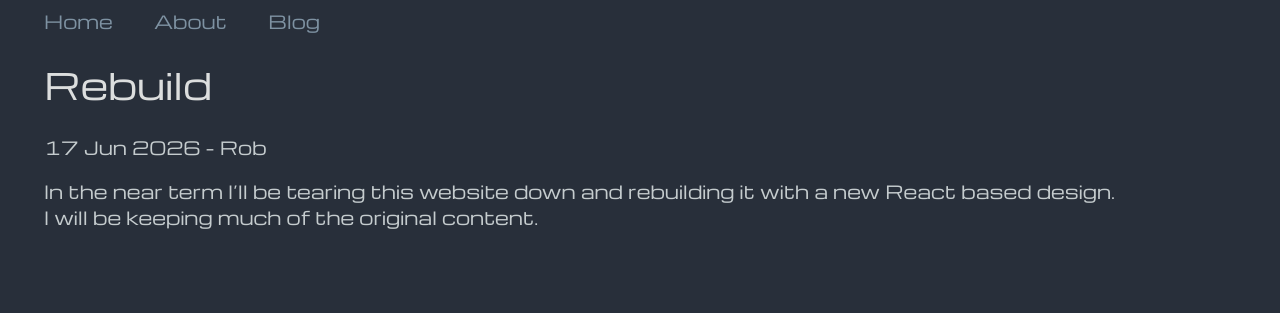
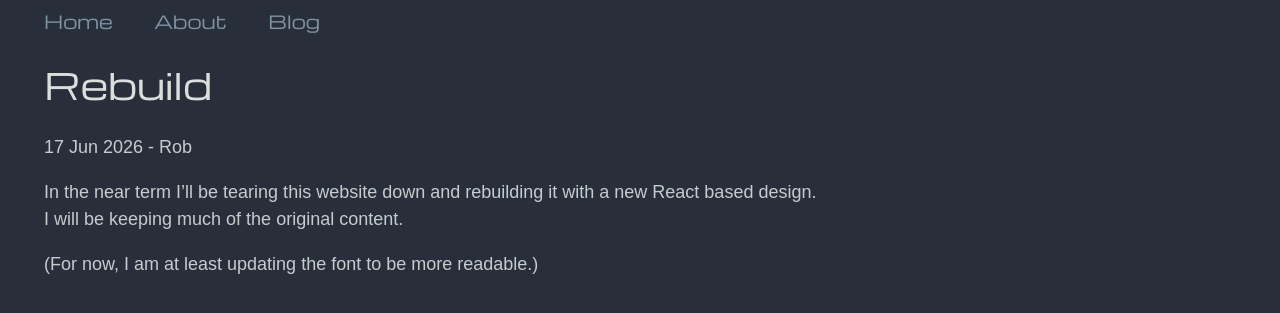
Before and after one commit to rwnewsom/rwnewsom.github.io, a Jekyll site: the page built from _posts/2026-06-17-Rebuild.md, in a window 1280 px wide. Shown: the top 313 px of the page. Built offline with Jekyll 4.4.1, drawn with Linux system fonts in a browser that asks for light colours.

Commit message:
refactor css

```diff
--- a/_posts/2026-06-17-Rebuild.md
+++ b/_posts/2026-06-17-Rebuild.md
@@ -6,3 +6,5 @@
 
 In the near term I'll be tearing this website down and rebuilding it with a new React based design.
 I will be keeping much of the original content.
+
+(For now, I am at least updating the font to be more readable.)
--- a/assets/css/style.scss
+++ b/assets/css/style.scss
@@ -1,6 +1,21 @@
 ---
 ---
 @import url('https://fonts.googleapis.com/css2?family=Michroma&display=swap');
+
+/* Variables */
+$bg-dark: #282f3a;
+$text-primary: #c5ccce;
+$text-secondary: #dcdede;
+$link-color: #7e92a2;
+$accent-color: ghostwhite;
+
+$spacing-sm: 15px;
+$spacing-md: 30px;
+$spacing-lg: 2em;
+
+$font-primary: "Michroma", sans-serif;
+$font-secondary: eurostile, sans-serif;
+
 /* Base */
 html {
   font-size: 18px;
@@ -11,28 +26,34 @@
     font-size: 16px;
   }
   .main-content {
-    padding-top: 15px;
-    padding-bottom: 15px;
+    padding-top: $spacing-sm;
+    padding-bottom: $spacing-sm;
   }
   h1, h2 {
     font-size: 1.5em;
   }
   .padded {
-    padding-top: 15px;
-    padding-bottom: 15px;
+    padding-top: $spacing-sm;
+    padding-bottom: $spacing-sm;
     line-height: 24px;
   }
 }
 
-/* 01 Font family */
+/* Font family */
 html {
-  font-family: "Michroma", sans-serif;
+  font-family: $font-primary;
 }
 
-/* 03 Spacing */
+p {
+  font-family: $font-secondary;
+  font-size: 1rem;
+  line-height: 1.5rem;
+}
+
+/* Spacing */
 .padded {
-  padding-top: 30px;
-  padding-bottom: 30px;
+  padding-top: $spacing-md;
+  padding-bottom: $spacing-md;
   line-height: 30px;
 }
 
@@ -40,27 +61,27 @@
   display: flex;
   flex-direction: column;
   align-items: center;
-  padding-top: 30px;
-  padding-bottom: 30px;
+  padding-top: $spacing-md;
+  padding-bottom: $spacing-md;
   line-height: 30px;
 }
 
 div.main-content h2 {
-  padding-top: 15px;
+  padding-top: $spacing-sm;
   padding-bottom: 5px;
 }
 
-header h1, h5 {
+header h1, header h5 {
   display: inline;
 }
 
-nav  a {
-  margin-left: 2em;
+nav a {
+  margin-left: $spacing-lg;
   text-decoration: none;
 }
 
 .intro, .about, .blog {
-  margin-left: 2em;
+  margin-left: $spacing-lg;
 }
 
 .intro p span {
@@ -68,34 +89,32 @@
   margin-bottom: 1em;
 }
 
-/* 04 Color and contrast */
+/* Color and contrast */
 body {
-  color: #c5ccce;
-  background-color: #282f3a;
+  color: $text-primary;
+  background-color: $bg-dark;
 }
 
 h1,
 h2,
 strong {
-  color: #dcdede;
+  color: $text-secondary;
 }
 
 header h5 {
   font-weight: lighter;
 }
 
-/* 05 Balance */
+/* Typography */
 code {
   padding: 2px 4px;
   vertical-align: text-bottom;
 }
 
-/* 06 Primary color */
 a {
-  color: #7e92a2;
+  color: $link-color;
 }
 
-/* 07 Secondary colors */
 h1,
 h2,
 strong {
@@ -103,40 +122,36 @@
 }
 
 .current {
-  color: ghostwhite;
+  color: $accent-color;
 }
 
-/* 08 Icons */
+/* Social icons */
 .social-icons {
-  margin-top: 2em;
-  margin-left: 2em;
+  margin-top: $spacing-lg;
+  margin-left: $spacing-lg;
   text-align: left;
-}
-.social-icons .screen-readers-only {
-  display: none;
-}
-.social-icons a {
-  display: inline-block;
-  padding: 12px;
-}
-.social-icons a:hover {
-  filter: brightness(150%);
-  transition: all 0.5s ease;
-  -webkit-transition: all 0.5s ease;
 }
 
 .social-icons .screen-readers-only {
   display: none;
 }
 
+.social-icons a {
+  display: inline-block;
+  padding: 12px;
+}
+
+.social-icons a:hover {
+  filter: brightness(150%);
+  transition: all 0.5s ease;
+}
+
 .social-icons .balloon[data-balloon-pos="down"]::after {
-  background: #282f3a;
+  background: $bg-dark;
   color: #fff;
   border-radius: 6px;
   padding: 6px 12px;
   font-size: 1rem;
-  box-shadow: 0 2px 8px rgba(0,0,0,0.15);
-  font-family: "Michroma", sans-serif;
+  box-shadow: 0 2px 8px rgba(0, 0, 0, 0.15);
+  font-family: $font-primary;
 }
-
-/*# sourceMappingURL=styles.css.map */
```
